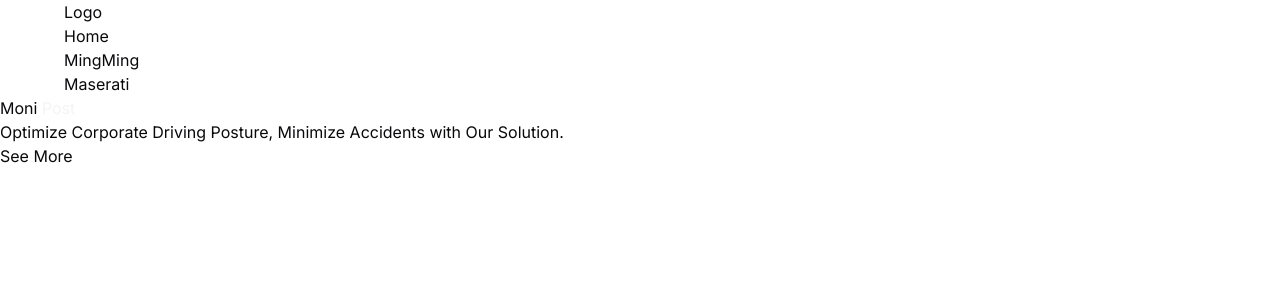
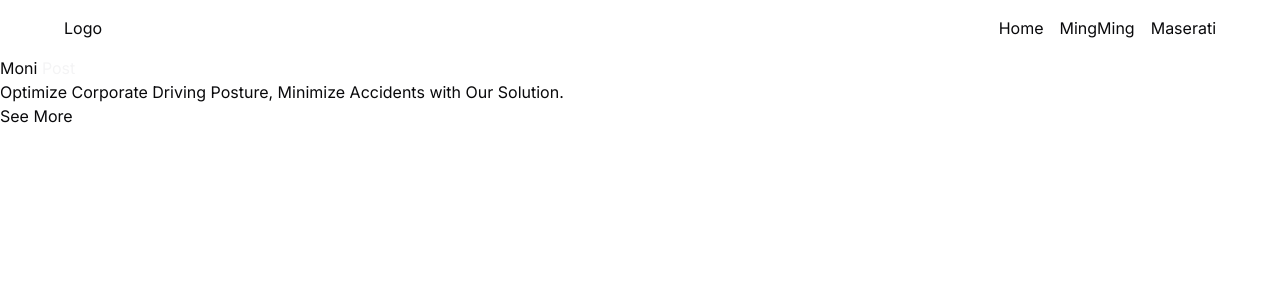
Before and after one commit to SebastienLaurentt/MoniPost, a Next.js app: page / in a window 1280 px wide. Shown: the top 300 px of the page. Built offline with nearby package versions, Linux system fonts and the light colour scheme.

Commit message:
update css

```diff
--- a/components/Header.tsx
+++ b/components/Header.tsx
@@ -3,10 +3,10 @@ import Link from "next/link";
 const Header = () => {
   return (
     <header className="w-full">
-      <div className="px-4 md:px-10 xl:px-16">
+      <div className="px-4 md:px-10 py-4 xl:px-16 flex flex-row justify-between">
         <span>Logo</span>
         <nav>
-          <ul>
+          <ul className="flex flex-row gap-x-4">
             <li>
               <Link href="/">Home</Link>
             </li>
```
